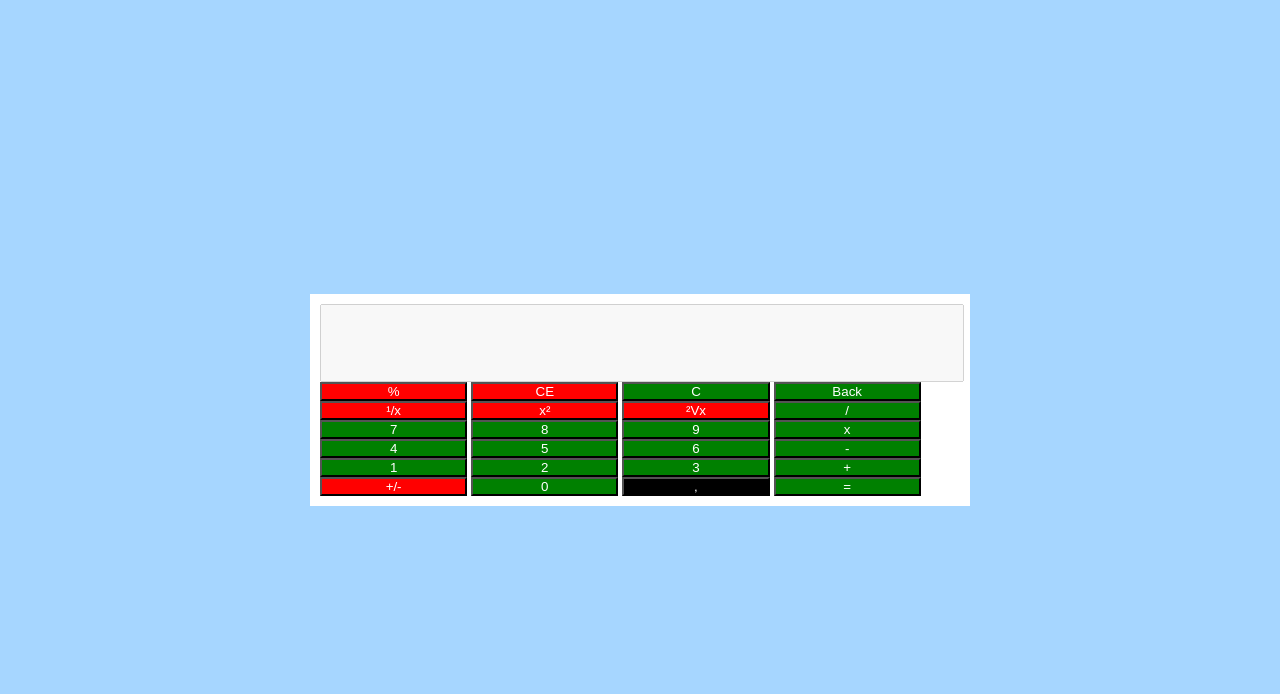
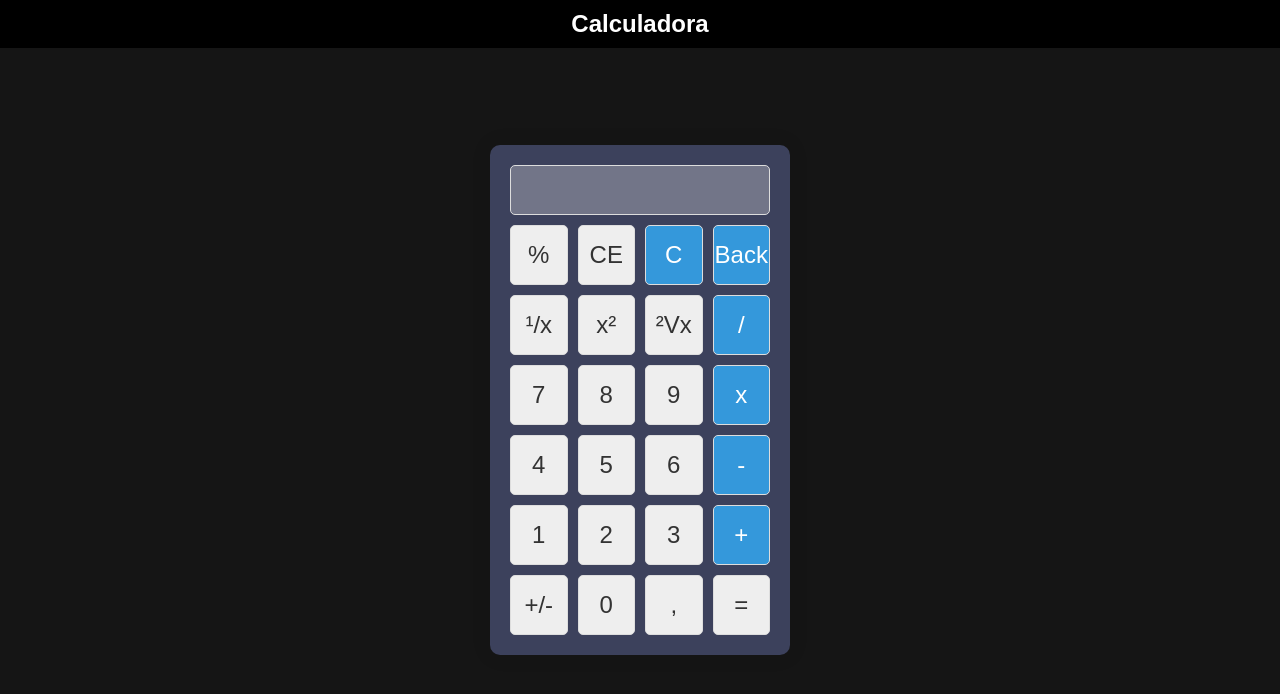
Before and after one commit to visnowden/web_calculator, a plain HTML site: page index.html in a window 1280 px wide. Drawn offline with Linux system fonts and the light colour scheme.

Commit message:
commit to main

```diff
--- a/index.html
+++ b/index.html
@@ -4,39 +4,53 @@
     <meta charset="UTF-8" />
     <meta name="viewport" content="width=device-width, initial-scale=1.0" />
     <link rel="stylesheet" href="style.css" />
-    <title>Calculadora web</title>
+    <title>Calculadora</title>
   </head>
   <body>
+    <header>
+      <div class="container">
+        <h1>Calculadora</h1>
+      </div>
+    </header>
+
     <div class="main">
-      <input type="text" id="display" disabled></input>
-      <div classe="buttons">
-        <button class="button error" id="">%</button>
-        <button class="button error" id="">CE</button>
-        <button class="button good" id="" onclick="clearDisplay()">C</button>
-        <button class="button good" id="" onclick="backspace()">Back</button>
-        <button class="button error" id="">¹/x</button>
-        <button class="button error" id="">x²</button>
-        <button class="button error" id="">²Vx</button>
-        <button class="button good" id="" onclick="appendToDisplay('/')">/</button>
-        <button class="button good" id="" onclick="appendToDisplay(7)">7</button>
-        <button class="button good" id="" onclick="appendToDisplay(8)">8</button>
-        <button class="button good" id="" onclick="appendToDisplay(9)">9</button>
-        <button class="button good" id="" onclick="appendToDisplay('*')">x</button>
-        <button class="button good" id="" onclick="appendToDisplay(4)">4</button>
-        <button class="button good" id="" onclick="appendToDisplay(5)">5</button>
-        <button class="button good" id="" onclick="appendToDisplay(6)">6</button>
-        <button class="button good" id="" onclick="appendToDisplay('-')">-</button>
-        <button class="button good" id="" onclick="appendToDisplay(1)">1</button>
-        <button class="button good" id="" onclick="appendToDisplay(2)">2</button>
-        <button class="button good" id="" onclick="appendToDisplay(3)">3</button>
-        <button class="button good" id="" onclick="appendToDisplay('+')">+</button>
-        <button class="button error" id="">+/-</button>
-        <button class="button good" id="" onclick="appendToDisplay(0)">0</button>
-        <button class="button" id="" onclick="appendToDisplay('')">,</button>
-        <button class="button good" id="" onclick="calculateResult()">=</button>
-      </div>
+      <input type="text" id="display" disabled />
+      <div class="buttons">
+        <button class="button" id="">%</button>
+        <button class="button" id="">CE</button>
+        <button class="button good-func" onclick="clearDisplay()">C</button>
+        <button class="button good-func" onclick="backspace()">Back</button>
+        <button class="button" id="">¹/x</button>
+        <button class="button" id="">x²</button>
+        <button class="button" id="">²Vx</button>
+        <button class="button good-func" onclick="appendToDisplay('/')">
+          /
+        </button>
+        <button class="button" onclick="appendToDisplay(7)">7</button>
+        <button class="button" onclick="appendToDisplay(8)">8</button>
+        <button class="button" onclick="appendToDisplay(9)">9</button>
+        <button class="button good-func" onclick="appendToDisplay('*')">
+          x
+        </button>
+        <button class="button" onclick="appendToDisplay(4)">4</button>
+        <button class="button" onclick="appendToDisplay(5)">5</button>
+        <button class="button" onclick="appendToDisplay(6)">6</button>
+        <button class="button good-func" onclick="appendToDisplay('-')">
+          -
+        </button>
+        <button class="button" onclick="appendToDisplay(1)">1</button>
+        <button class="button" onclick="appendToDisplay(2)">2</button>
+        <button class="button" onclick="appendToDisplay(3)">3</button>
+        <button class="button good-func" onclick="appendToDisplay('+')">
+          +
+        </button>
+        <button class="button" id="">+/-</button>
+        <button class="button" onclick="appendToDisplay(0)">0</button>
+        <button class="button" onclick="appendToDisplay('')">,</button>
+        <button class="button good-igual" onclick="calculateResult()">=</button>
       </div>
     </div>
+
     <script src="script.js"></script>
   </body>
 </html>
--- a/script.js
+++ b/script.js
@@ -1,24 +1,28 @@
-let displayValue = ""
+let displayValue = "";
 
 function appendToDisplay(value) {
-    displayValue += value
-    document.getElementById("display").value = displayValue
+  displayValue += value;
+  document.getElementById("display").value = displayValue;
 }
 
 function clearDisplay() {
-    displayValue = ""
-    document.getElementById("display").value = displayValue
+  displayValue = "";
+  document.getElementById("display").value = displayValue;
 }
-function backspace(){
-    displayValue = displayValue.slice(0, -1)
-    document.getElementById("display").value = displayValue
+
+function backspace() {
+  displayValue = displayValue.slice(0, -1);
+  document.getElementById("display").value = displayValue;
 }
+
 function calculateResult() {
-    try {
-        displayValue = String(eval(displayValue))
-        document.getElementById("display").value = displayValue
-    } catch (error) {
-        displayValue = "Error"
-        document.getElementById("display").value = displayValue
-    }
+  try {
+    // Usar parseFloat para evitar problemas com concatenação de strings
+    displayValue = String(parseFloat(eval(displayValue).toFixed(10)));
+    document.getElementById("display").value = displayValue;
+  } catch (error) {
+    displayValue = "Error";
+    document.getElementById("display").value = displayValue;
+    console.error(error); // Log do erro no console para depuração
+  }
 }
--- a/style.css
+++ b/style.css
@@ -1,34 +1,80 @@
 * {
+  box-sizing: border-box;
+  margin: 0;
   padding: 0;
-  margin: 0;
 }
+
 body {
-  background-color: #a6d6ff;
+  font-family: "Arial", sans-serif;
+  background-color: #151515;
+  display: flex;
   justify-content: center;
   align-items: center;
-  display: flex;
-  height: 100vh;
-  width: 100vw;
+  min-height: 100vh;
+  color: #333;
 }
+
+header {
+  background-color: #000000;
+  color: #fff;
+  width: 100%;
+  position: fixed;
+  top: 0;
+  left: 0;
+  padding: 10px 0;
+  text-align: center;
+}
+
+.container {
+  width: 100%;
+}
+
+h1 {
+  font-size: 24px;
+}
+
 .main {
-  background-color: white;
-  padding: 10px;
-  width: 50%;
+  background-color: #3c415c;
+  padding: 20px;
+  width: 300px;
+  border-radius: 10px;
+  box-shadow: 0 0 20px rgba(0, 0, 0, 0.1);
 }
+
 #display {
   text-align: right;
-  font-size: 400%;
+  font-size: 1.5em;
   width: 100%;
+  margin-bottom: 10px;
+  padding: 10px;
+  border: 1px solid #ddd;
+  border-radius: 5px;
 }
+
+.buttons {
+  display: grid;
+  grid-template-columns: repeat(4, 1fr);
+  gap: 10px;
+}
+
 .button {
-  background-color: black;
-  color: white;
-  height: 24%;
-  width: 23%;
+  background-color: #eee;
+  color: #333;
+  height: 60px;
+  width: 100%;
+  border: 1px solid #ddd;
+  font-size: 1.5em;
+  text-align: center;
+  border-radius: 5px;
+  cursor: pointer;
 }
-.error {
-  background-color: red;
+
+.button:hover {
+  background-color: #ddd;
+  transition: background-color 0.3s;
 }
-.good{
-  background-color: green;
+
+.good-func {
+  background-color: #3498db;
+  color: #fff;
 }
```
Also changed, not shown: 1 other file.
